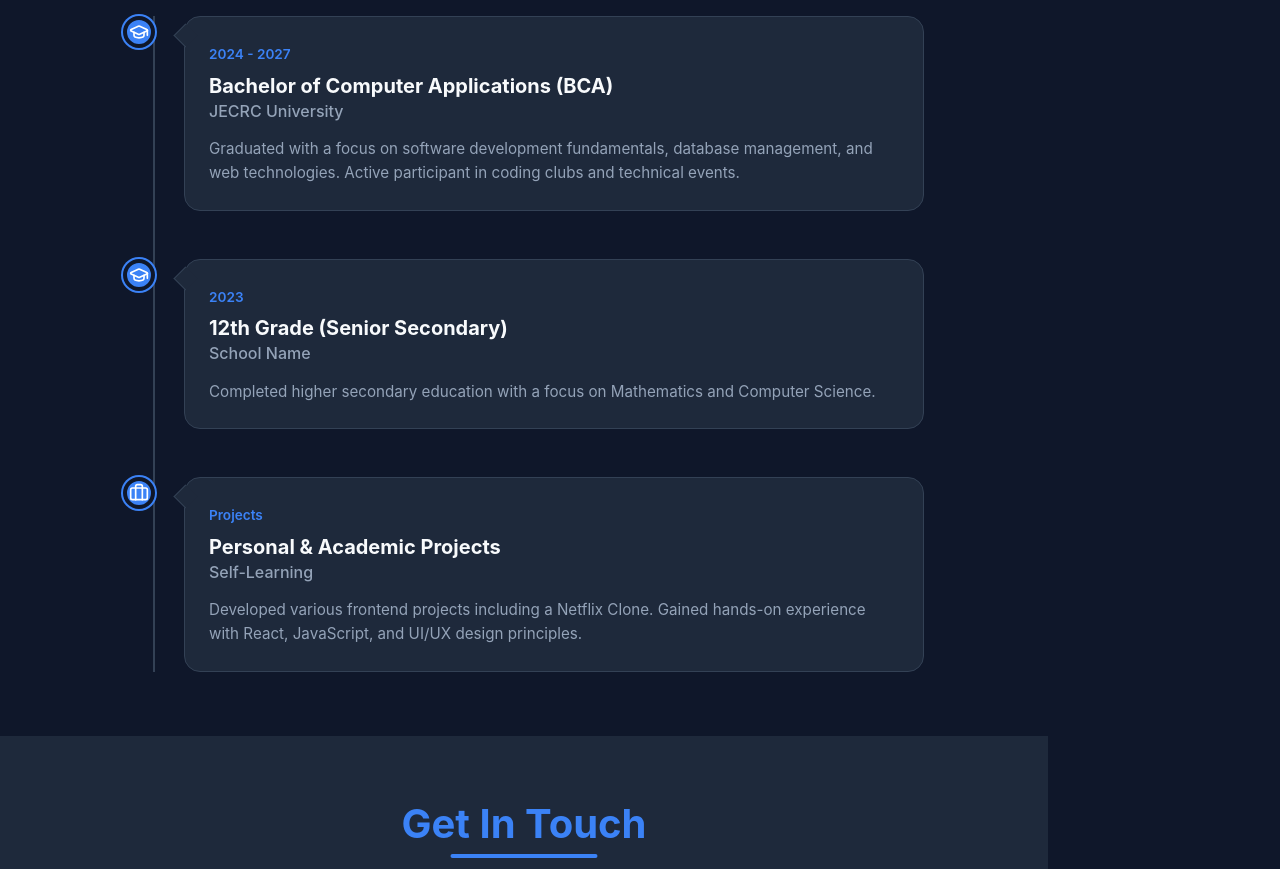
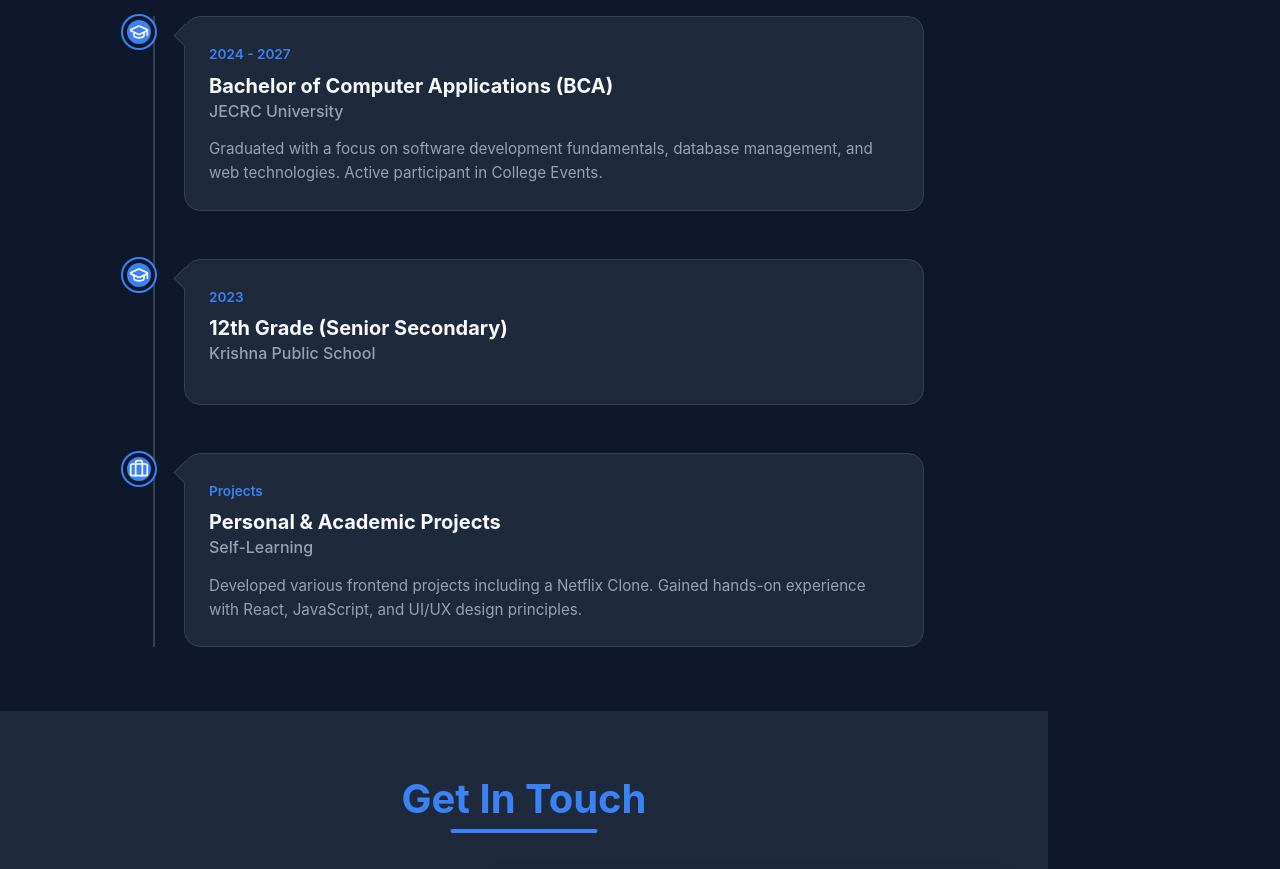
Before and after one commit to Ayush0425/Portfolio, a React (Vite) app: page / in a window 1280 px wide. Shown: the part 2440-3309 px from the top of the page. Built offline with nearby package versions, Linux system fonts and the light colour scheme; the HTML template or start-up script is replaced by a standard one.

Commit message:
Update education section

```diff
--- a/src/components/Education.jsx
+++ b/src/components/Education.jsx
@@ -18,7 +18,7 @@ const Education = () => {
                             <h4>JECRC University</h4>
                             <p>
                                 Graduated with a focus on software development fundamentals, database management, and web technologies.
-                                Active participant in coding clubs and technical events.
+                                Active participant in College Events.
                             </p>
                         </div>
                     </div>
@@ -30,8 +30,8 @@ const Education = () => {
                         <div className="timeline-content">
                             <span className="timeline-date">2023</span>
                             <h3>12th Grade (Senior Secondary)</h3>
-                            <h4>School Name</h4>
-                            <p>Completed higher secondary education with a focus on Mathematics and Computer Science.</p>
+                            <h4>Krishna Public School</h4>
+
                         </div>
                     </div>
 
```
